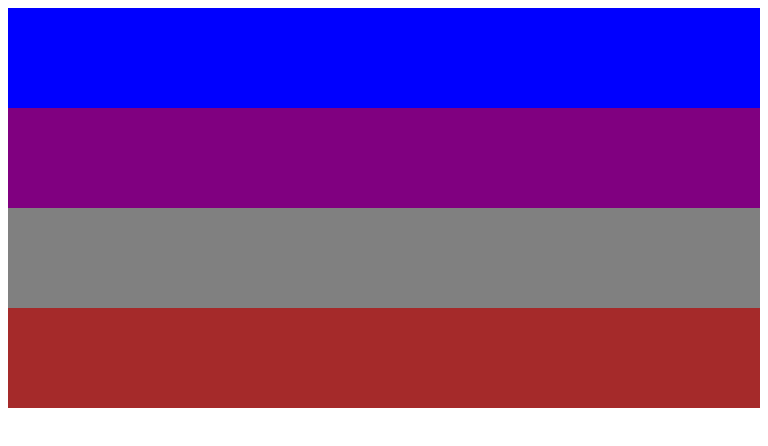
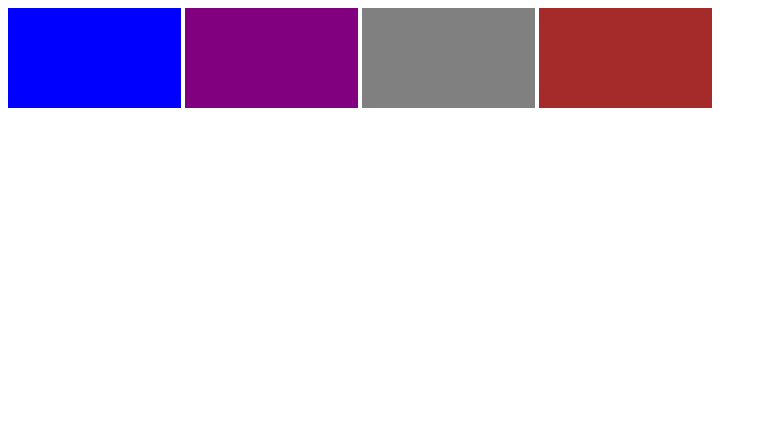
Before and after one commit to Edi-Guti/responsiveDesignintro, a plain HTML site: page index.html in a window 768 px wide. Drawn offline with Linux system fonts and the light colour scheme.

Commit message:
css modified

```diff
--- a/css/main.css
+++ b/css/main.css
@@ -3,23 +3,15 @@
 .box1 {
 	width: 100%;
 	height: 300px;
+	display: block;
 	background-color: pink;
 }
 
 .box2 {
 	width: 100%;
 	height: 300px;
+	display: block;
 	background-color: red;
-}
-
-.box3 {
-	width: 100%;
-	height: 300px;
-}
-
-.box4 {
-	width: 100%;
-	height: 300px;
 }
 
 /* this is a basic media query */
@@ -31,11 +23,11 @@
 @media only screen and (min-device-width: 641px) and (max-device-width: 1140px)
 	{
 
-	.box1 {	background-color: blue; width: 100%; height: 100px; }
+	.box1 {	background-color: blue; width: 23%; height: 100px; display: inline-block; }
 
-	.box2 {	background-color: purple; width: 100%; height: 100px; }
+	.box2 {	background-color: purple; width: 23%; height: 100px; display: inline-block; }
 
-	.box3 {	background-color: grey; width: 100%; height: 100px; }
+	.box3 {	background-color: grey; width: 23%; height: 100px; display: inline-block; }
 
-	.box4 {	background-color: brown; width: 100%; height: 100px; }
+	.box4 {	background-color: brown; width: 23%; height: 100px; display: inline-block; }
 }
```
